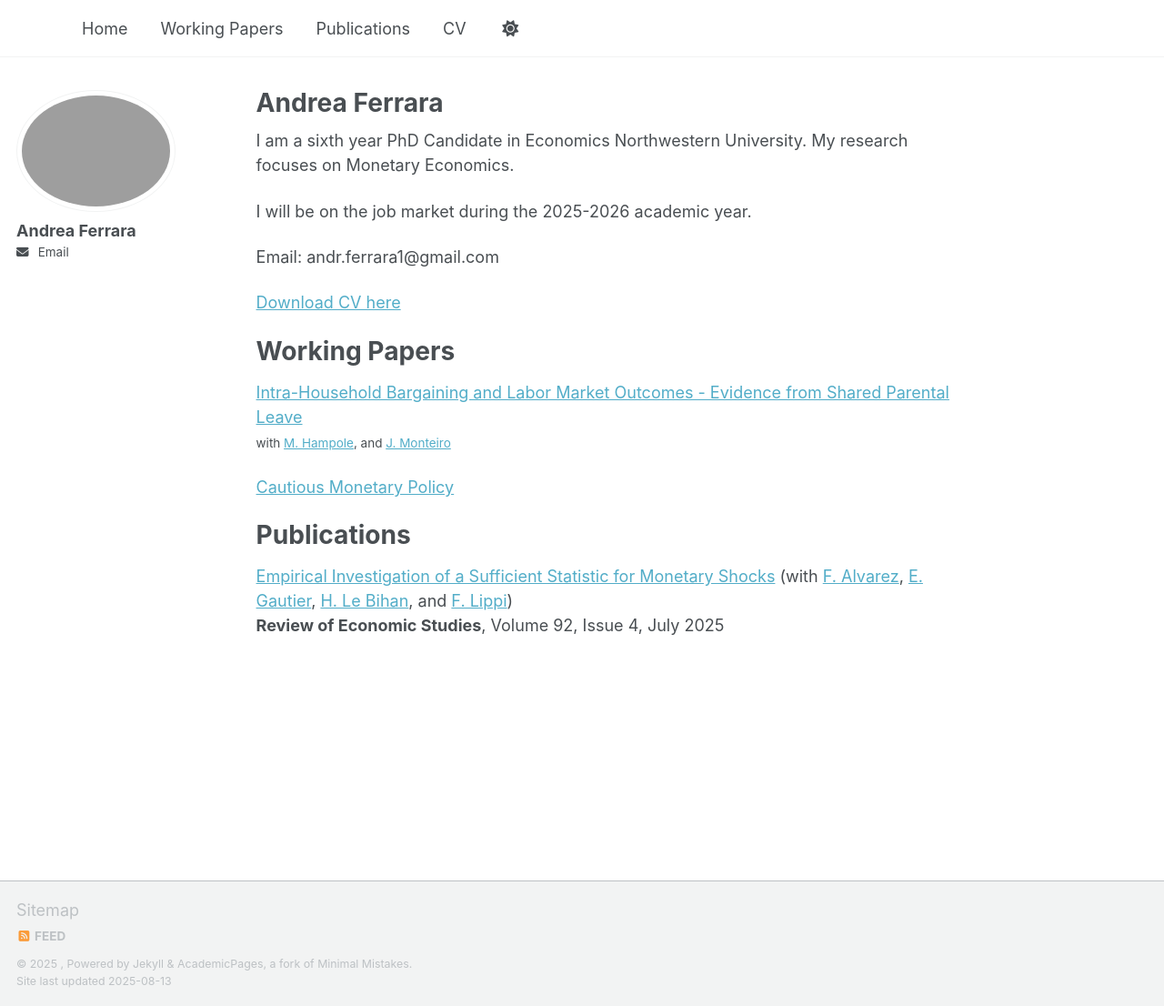
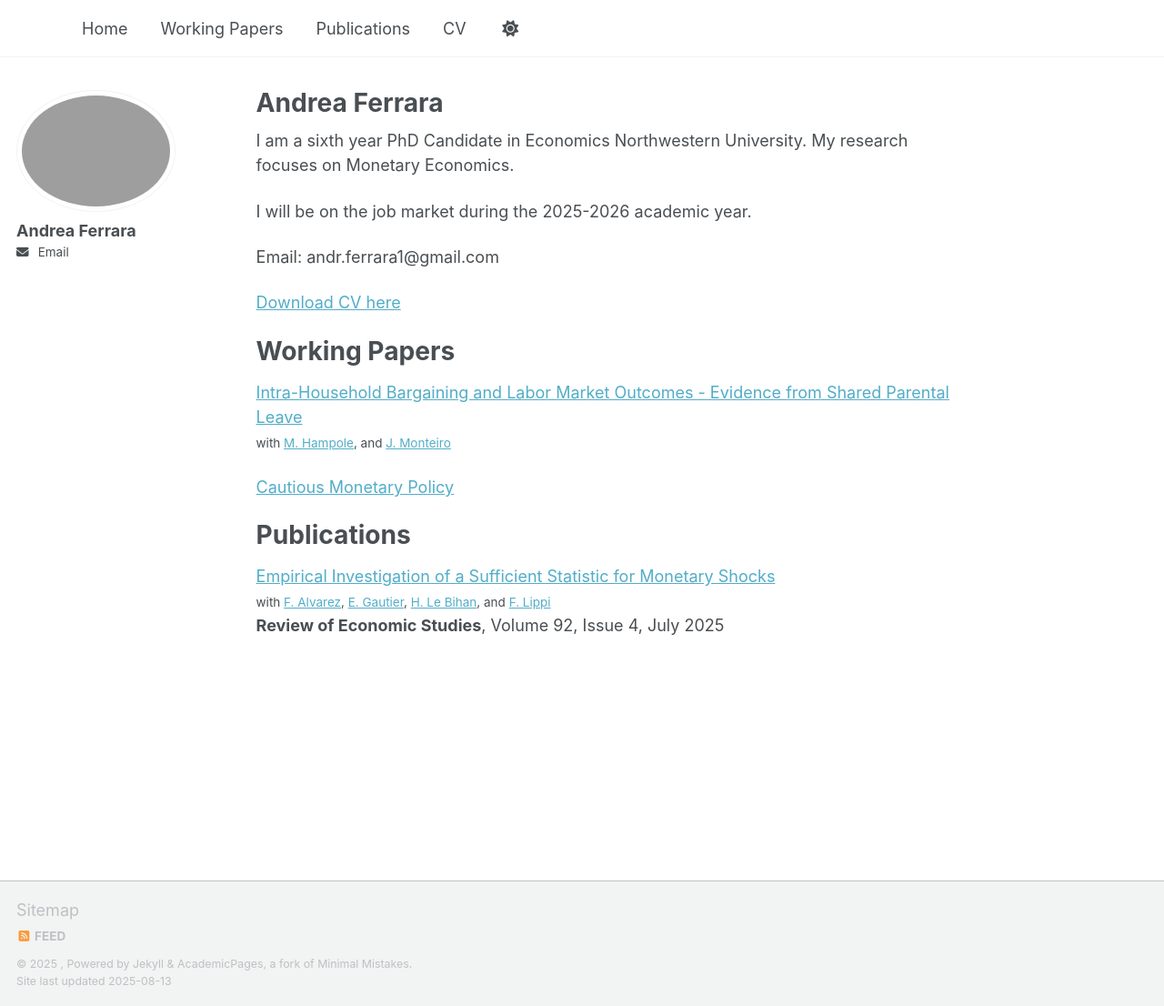
Before and after one commit to AndreaFerrara1997/AndreaFerrara1997.github.io, a Jekyll site: the page built from index.md, in a window 1280 px wide and 1106 px high. Shown: the whole window at 91% size. Built offline with Jekyll 4.4.1, drawn with Linux system fonts in a browser that asks for light colours; a script that is not in the unit is left out.

```diff
--- a/_includes/publications.md
+++ b/_includes/publications.md
@@ -1,2 +1,3 @@
-[Empirical Investigation of a Sufficient Statistic for Monetary Shocks](/files/Restud2025.pdf) (with [F. Alvarez](https://alvarezfernando.com), [E. Gautier](https://sites.google.com/site/erwangautiereconomics/), [H. Le Bihan](https://www.banque-france.fr/en/herve-le-bihan), and [F. Lippi](https://sites.google.com/view/francesco-lippi/bio))
+[Empirical Investigation of a Sufficient Statistic for Monetary Shocks](/files/Restud2025.pdf)
+<small>with [F. Alvarez](https://alvarezfernando.com), [E. Gautier](https://sites.google.com/site/erwangautiereconomics/), [H. Le Bihan](https://www.banque-france.fr/en/herve-le-bihan), and [F. Lippi](https://sites.google.com/view/francesco-lippi/bio)</small>
 **Review of Economic Studies**, Volume 92, Issue 4, July 2025
```
